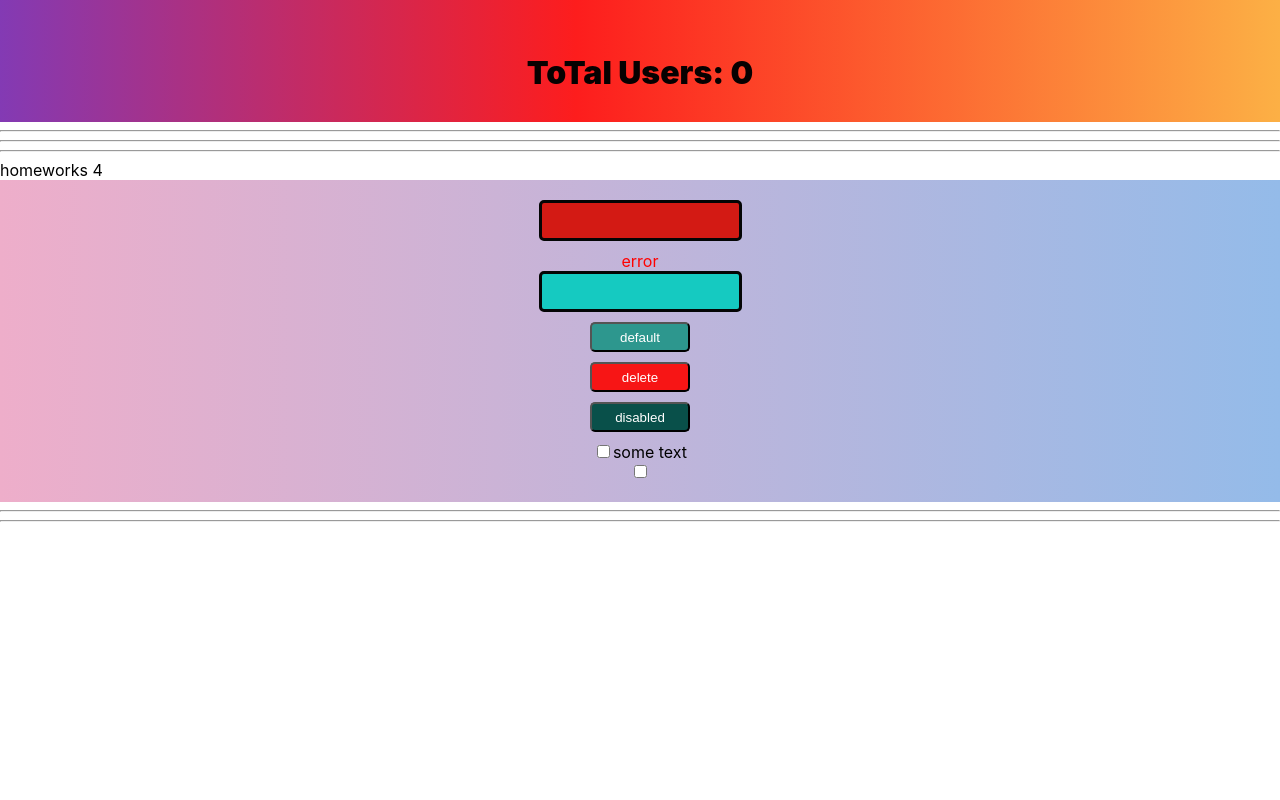
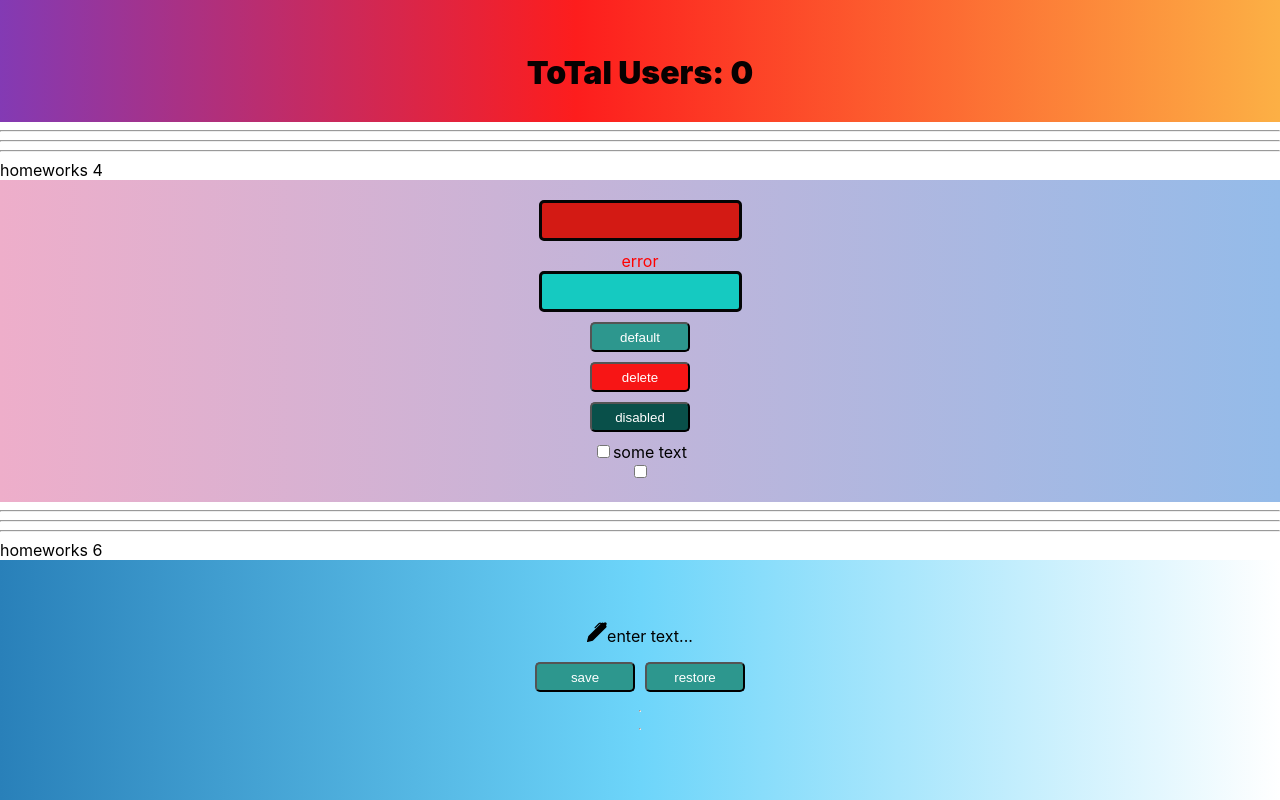
Before and after one commit to Tenebran/Ignat_homeworks, a React (Create React App) app: page /#/pre-junior in a window 1280 px wide. Shown: the part 1454-2254 px from the top of the page. Before the commit the page ends 1984 px from the top, so only its background shows below. Built offline with nearby package versions, Linux system fonts and the light colour scheme.

Commit message:
add homework 6

```diff
--- a/src/p2-homeworks/h4/common/c2-SuperButton/SuperButton.module.css
+++ b/src/p2-homeworks/h4/common/c2-SuperButton/SuperButton.module.css
@@ -1,4 +1,5 @@
 .default {
+  display: inline-block;
   width: 100px;
   background-color: rgb(45, 151, 142);
   color: white;
@@ -6,7 +7,7 @@
   transition: 1.5s;
   height: 30px;
   border-radius: 5px;
-  margin: 0 0 10px;
+  margin: 0 5px 10px;
 }
 
 .default:hover {
--- a/src/p2-homeworks/h5/pages/PreJunior.tsx
+++ b/src/p2-homeworks/h5/pages/PreJunior.tsx
@@ -12,6 +12,7 @@ function PreJunior() {
       <HW2 />
       <HW3 />
       <HW4 />
+      <HW6 />
     </div>
   );
 }
--- /dev/null
+++ b/src/p2-homeworks/h6/HW6.scss
@@ -0,0 +1,10 @@
+.hw6 {
+  height: 30vh;
+  display: flex;
+  flex-direction: column;
+  align-items: center;
+  justify-content: center;
+  background: #2980b9;
+  background: -webkit-linear-gradient(to left, #ffffff, #6dd5fa, #2980b9);
+  background: linear-gradient(to left, #ffffff, #6dd5fa, #2980b9);
+}
--- a/src/p2-homeworks/h6/HW6.tsx
+++ b/src/p2-homeworks/h6/HW6.tsx
@@ -1,40 +1,42 @@
-import React, {useState} from 'react'
-import SuperEditableSpan from './common/c4-SuperEditableSpan/SuperEditableSpan'
-import SuperButton from '../h4/common/c2-SuperButton/SuperButton'
-import {restoreState, saveState} from './localStorage/localStorage'
+import React, { useState } from 'react';
+import SuperEditableSpan from './common/c4-SuperEditableSpan/SuperEditableSpan';
+import SuperButton from '../h4/common/c2-SuperButton/SuperButton';
+import { restoreState, saveState } from './localStorage/localStorage';
+import './HW6.scss';
 
 function HW6() {
-    const [value, setValue] = useState<string>('')
+  const [value, setValue] = useState<string>('');
 
   const save = () => {
-        saveState<string>('editable-span-value', value)
-    }
+    saveState<string>('inputValue', value);
+  };
   const restore = () => {
-        // setValue()
-    }
+    setValue(restoreState('inputValue', ''));
+  };
 
   return (
     <div>
-            <hr/>
-            homeworks 6
-
-            {/*should work (должно работать)*/}
+      <hr />
+      homeworks 6{/*should work (должно работать)*/}
+      <div className="hw6">
         <div>
           <SuperEditableSpan
             value={value}
             onChangeText={setValue}
-                    spanProps={{children: value ? undefined : 'enter text...'}}
+            spanProps={{ children: value ? undefined : 'enter text...' }}
           />
         </div>
+        <div>
           <SuperButton onClick={save}>save</SuperButton>
           <SuperButton onClick={restore}>restore</SuperButton>
-
-            <hr/>
+        </div>
+        <hr />
         {/*для личного творчества, могу проверить*/}
-            {/*<AlternativeSuperEditableSpan/>*/}
-            <hr/>
+        {/* <AlternativeSuperEditableSpan /> */}
+        <hr />
       </div>
-    )
+    </div>
+  );
 }
 
-export default HW6
+export default HW6;
--- /dev/null
+++ b/src/p2-homeworks/h6/common/c4-SuperEditableSpan/SuperEditableSpan.scss
@@ -0,0 +1,8 @@
+.spanstyle {
+  display: inline-block;
+  color: rgb(0, 0, 0);
+  cursor: pointer;
+  transition: 1.5s;
+  height: 30px;
+  margin: 0 5px 10px;
+}
--- a/src/p2-homeworks/h6/common/c4-SuperEditableSpan/SuperEditableSpan.tsx
+++ b/src/p2-homeworks/h6/common/c4-SuperEditableSpan/SuperEditableSpan.tsx
@@ -1,78 +1,87 @@
-import React, {DetailedHTMLProps, InputHTMLAttributes, HTMLAttributes, useState} from 'react'
-import SuperInputText from '../../../h4/common/c1-SuperInputText/SuperInputText'
+import React, { DetailedHTMLProps, InputHTMLAttributes, HTMLAttributes, useState } from 'react';
+import SuperInputText from '../../../h4/common/c1-SuperInputText/SuperInputText';
+import { saveState } from '../../localStorage/localStorage';
+import './SuperEditableSpan.scss';
 
 // тип пропсов обычного инпута
-type DefaultInputPropsType = DetailedHTMLProps<InputHTMLAttributes<HTMLInputElement>, HTMLInputElement>
+type DefaultInputPropsType = DetailedHTMLProps<
+  InputHTMLAttributes<HTMLInputElement>,
+  HTMLInputElement
+>;
 // тип пропсов обычного спана
-type DefaultSpanPropsType = DetailedHTMLProps<HTMLAttributes<HTMLSpanElement>, HTMLSpanElement>
+type DefaultSpanPropsType = DetailedHTMLProps<HTMLAttributes<HTMLSpanElement>, HTMLSpanElement>;
 
 // здесь мы говорим что у нашего инпута будут такие же пропсы как у обычного инпута
 // (чтоб не писать value: string, onChange: ...; они уже все описаны в DefaultInputPropsType)
-type SuperEditableSpanType = DefaultInputPropsType & { // и + ещё пропсы которых нет в стандартном инпуте
-    onChangeText?: (value: string) => void
-    onEnter?: () => void
-    error?: string
-    spanClassName?: string
+type SuperEditableSpanType = DefaultInputPropsType & {
+  // и + ещё пропсы которых нет в стандартном инпуте
+  onChangeText?: (value: string) => void;
+  onEnter?: () => void;
+  error?: string;
+  spanClassName?: string;
 
-    spanProps?: DefaultSpanPropsType // пропсы для спана
-}
+  spanProps?: DefaultSpanPropsType; // пропсы для спана
+};
 
-const SuperEditableSpan: React.FC<SuperEditableSpanType> = (
-    {
+const SuperEditableSpan: React.FC<SuperEditableSpanType> = ({
   autoFocus, // игнорировать изменение этого пропса
   onBlur,
   onEnter,
   spanProps,
 
-        ...restProps// все остальные пропсы попадут в объект restProps
-    }
-) => {
-    const [editMode, setEditMode] = useState<boolean>(false)
-    const {children, onDoubleClick, className, ...restSpanProps} = spanProps || {}
+  ...restProps // все остальные пропсы попадут в объект restProps
+}) => {
+  const [editMode, setEditMode] = useState<boolean>(false);
+  const { children, onDoubleClick, className, ...restSpanProps } = spanProps || {};
 
   const onEnterCallback = () => {
-        // setEditMode() // выключить editMode при нажатии Enter
+    setEditMode(false);
+    saveState('inputValue', restProps.value);
+    onEnter && onEnter();
+  };
 
-        onEnter && onEnter()
-    }
   const onBlurCallback = (e: React.FocusEvent<HTMLInputElement>) => {
-        // setEditMode() // выключить editMode при нажатии за пределами инпута
+    setEditMode(false);
+    saveState('inputValue', restProps.value);
+    onBlur && onBlur(e);
+  };
+  const onDoubleClickCallBack = (e: React.MouseEvent<HTMLSpanElement, MouseEvent>) => {
+    setEditMode(true);
+    onDoubleClick && onDoubleClick(e);
+  };
 
-        onBlur && onBlur(e)
-    }
-    const onDoubleClickCallBack = (e: React.MouseEvent<HTMLSpanElement, MouseEvent>) => {
-        // setEditMode() // включить editMode при двойном клике
-
-        onDoubleClick && onDoubleClick(e)
-    }
-
-    const spanClassName = `${'сделать красивый стиль для спана'} ${className}`
+  const spanClassName = `${'spanstyle'} ${className}`;
 
   return (
     <>
-            {editMode
-                ? (
+      {editMode ? (
         <SuperInputText
           autoFocus // пропсу с булевым значением не обязательно указывать true
           onBlur={onBlurCallback}
           onEnter={onEnterCallback}
-
           {...restProps} // отдаём инпуту остальные пропсы если они есть (value например там внутри)
         />
       ) : (
-                    <span
-                        onDoubleClick={onDoubleClickCallBack}
-                        className={spanClassName}
-
-                        {...restSpanProps}
+        <span onDoubleClick={onDoubleClickCallBack} className={spanClassName} {...restSpanProps}>
+          <svg
+            xmlns="http://www.w3.org/2000/svg"
+            aria-hidden="true"
+            role="img"
+            width="20"
+            height="20"
+            preserveAspectRatio="xMidYMid meet"
+            viewBox="0 0 16 16"
           >
+            <g fill="currentColor">
+              <path d="M13.498.795l.149-.149a1.207 1.207 0 1 1 1.707 1.708l-.149.148a1.5 1.5 0 0 1-.059 2.059L4.854 14.854a.5.5 0 0 1-.233.131l-4 1a.5.5 0 0 1-.606-.606l1-4a.5.5 0 0 1 .131-.232l9.642-9.642a.5.5 0 0 0-.642.056L6.854 4.854a.5.5 0 1 1-.708-.708L9.44.854A1.5 1.5 0 0 1 11.5.796a1.5 1.5 0 0 1 1.998-.001z" />
+            </g>
+          </svg>
           {/*если нет захардкодженного текста для спана, то значение инпута*/}
           {children || restProps.value}
         </span>
-                )
-            }
+      )}
     </>
-    )
-}
+  );
+};
 
-export default SuperEditableSpan
+export default SuperEditableSpan;
```
Also changed, not shown: 7 other files (tests, documents, lock files or other folders). Lines whose indentation alone changed are shown as unchanged.
